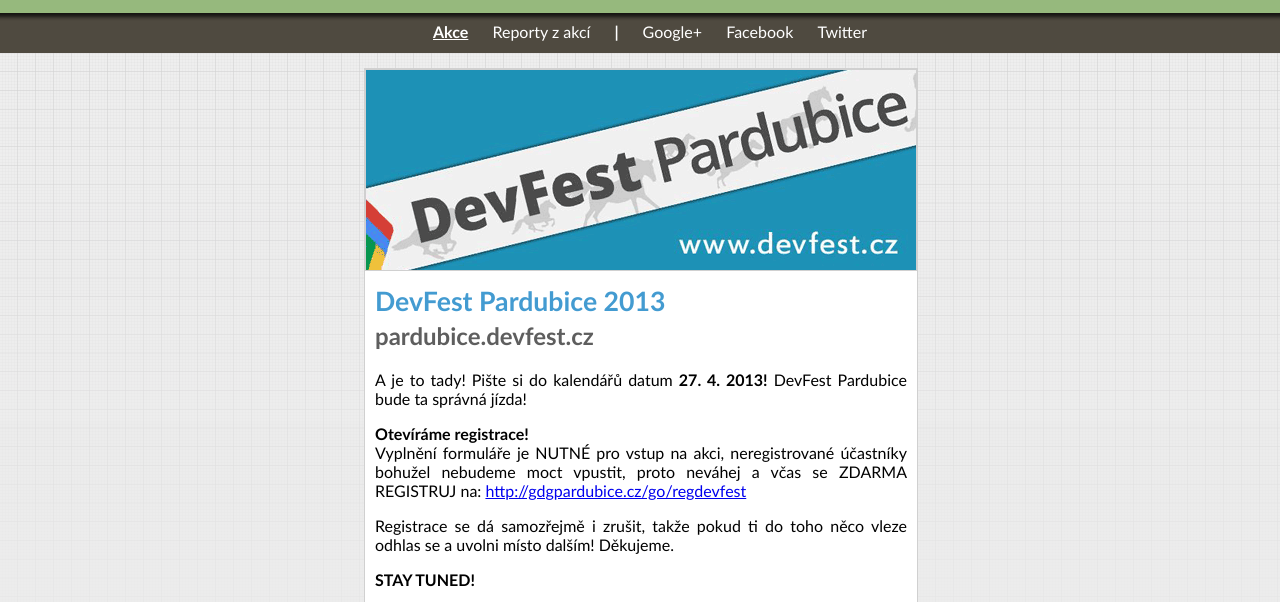
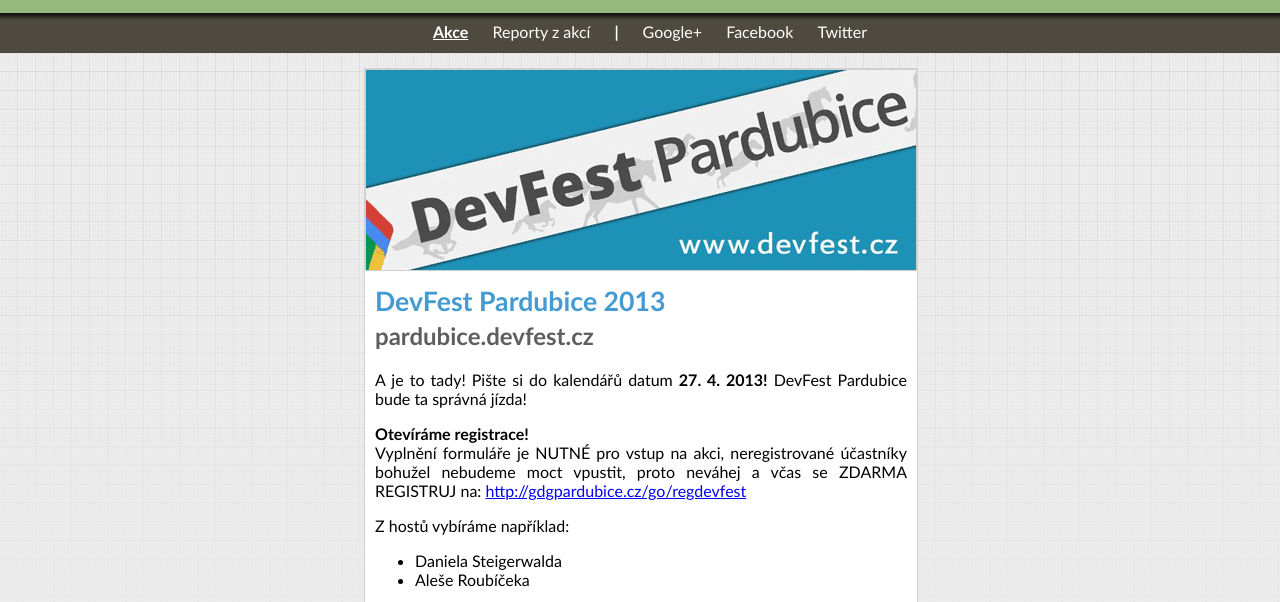
Before and after one commit to GDGPardubice/gdg-pardubice-web, a plain HTML site: page src/index.html in a window 1280 px wide. Shown: the part 147-749 px from the top of the page. Drawn offline with Linux system fonts and the light colour scheme.

Commit message:
Added first speakers to DevFest Pardubice 2013

```diff
--- a/src/index.html
+++ b/src/index.html
@@ -46,6 +46,13 @@
                     <p>
                         <strong>Otevíráme registrace!</strong><br>
                         Vyplnění formuláře je NUTNÉ pro vstup na akci, neregistrované účastníky bohužel nebudeme moct vpustit, proto neváhej a včas se ZDARMA REGISTRUJ na: <a href="http://gdgpardubice.cz/go/regdevfest">http://gdgpardubice.cz/go/regdevfest</a>
+                    </p>
+                    <p>
+                    Z hostů vybíráme například:<br>
+                    <ul>
+                      <li>Daniela Steigerwalda</li>
+                      <li>Aleše Roubíčeka</li>
+                    </ul>
                     </p>
                     <p>
                         Registrace se dá samozřejmě i zrušit, takže pokud ti do toho něco vleze odhlas se a uvolni místo dalším! Děkujeme.
```
